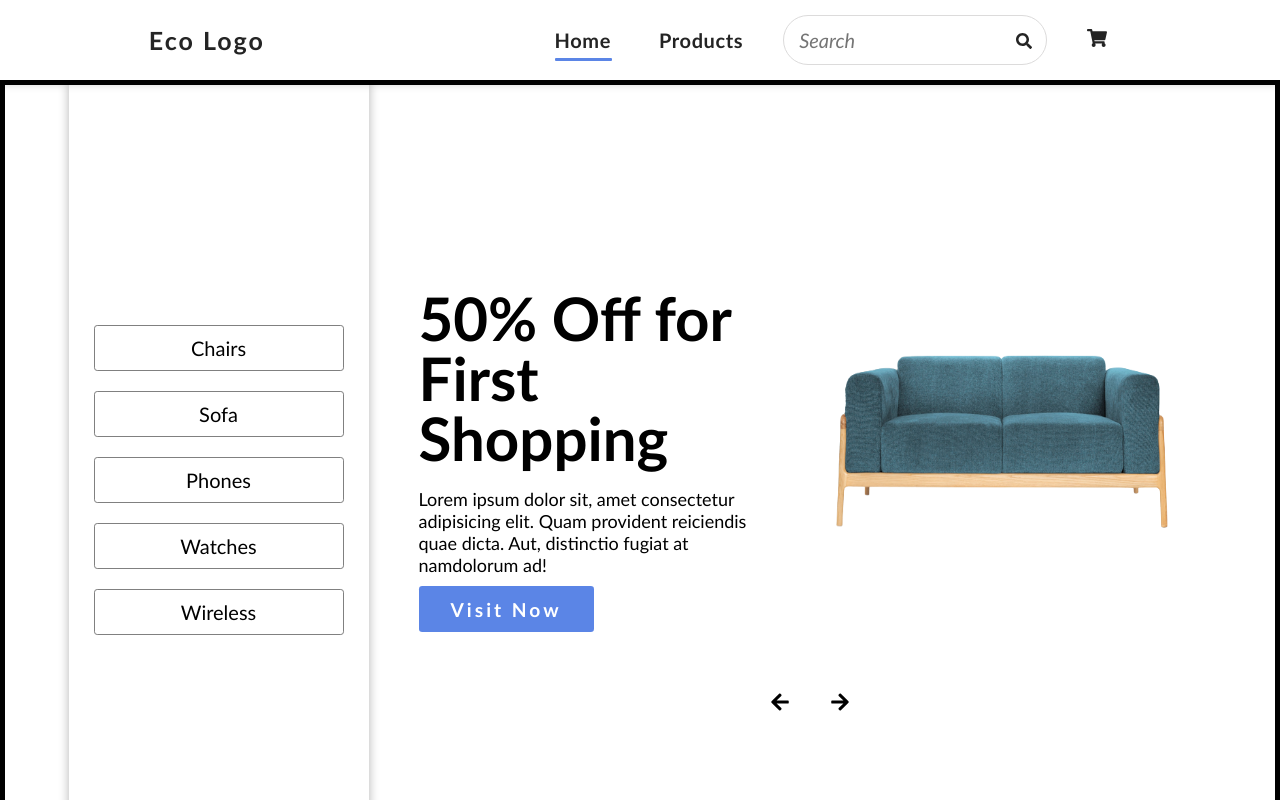
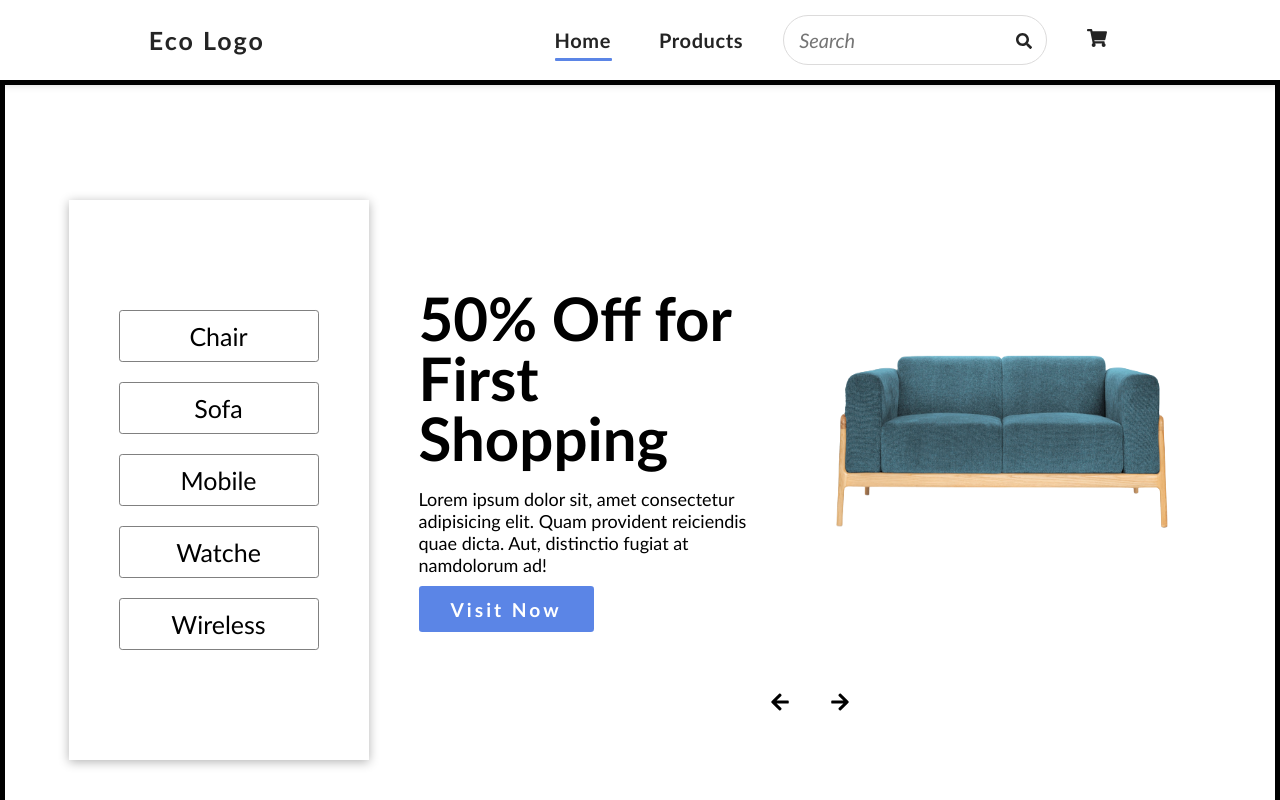
Before and after one commit to awaisabdulsalam/Ecommerce-Store, a React (Vite) app in the folder my-app/: page /Ecommerce-Store/Ecommerce-Store in a window 1280 px wide. Shown: the top 800 px of the page. Built offline with nearby package versions, Linux system fonts and the light colour scheme.

Commit message:
category

```diff
--- a/my-app/src/App.css
+++ b/my-app/src/App.css
@@ -129,6 +129,7 @@ nav ul li a {
 .hero_section {
     display: grid;
     direction: row;
+    place-items: center;
     grid-template-columns: 300px 1fr;
     height: 100vh;
     width: 90%;
@@ -143,7 +144,9 @@ nav ul li a {
     align-items: center;
     justify-content: center;
     padding: 20px 0;
-    box-shadow: 0 2px 10px rgba(0, 0, 0, 0.3)
+    box-shadow: 0 2px 10px rgba(0, 0, 0, 0.3);
+    height: 70vh;
+    width: 300px;
 }
 
 .hero_one_btn {
@@ -156,8 +159,10 @@ nav ul li a {
     border: 1px solid grey;
     border-radius: .2rem;
     background-color: #fff;
+    font-size: 25px;
+    font-weight: 500;
     cursor: pointer;
-    width: 250px;
+    width: 200px;
 }
 .category_btn:hover {
     color: rgb(255, 255, 255);
--- a/my-app/src/App.jsx
+++ b/my-app/src/App.jsx
@@ -1,28 +1,28 @@
 // import { useState } from 'react'
-import './App.css'
-import Home from './components/Home'
-import Products from './components/HomeProducts'
-import Card from './components/Card'
-import { BrowserRouter, Routes, Route } from 'react-router-dom';
-import Header from './components/Header';
-import Footer from './components/Footer';
-
+import "./App.css";
+import Home from "./components/Home";
+import Products from "./components/HomeProducts";
+import Card from "./components/Card";
+import { BrowserRouter, Routes, Route } from "react-router-dom";
+import Header from "./components/Header";
+import Footer from "./components/Footer";
+import Categories from "./components/Categories";
 
 function App() {
-
   return (
     <>
-    <BrowserRouter basename='/Ecommerce-Store'>
+      <BrowserRouter basename="/Ecommerce-Store">
         <Header />
         <Routes>
           <Route exact path="/Ecommerce-Store/" element={<Home />} />
-     <Route path='/Ecommerce-Store/products' element={<Products />} />
-     <Route path='/Ecommerce-Store/card' element={<Card />} />
+          <Route path="/Ecommerce-Store/products" element={<Products />} />
+          <Route path="/Ecommerce-Store/card" element={<Card />} />
+          <Route path="/Ecommerce-Store/categories" element={<Categories />} />
         </Routes>
         <Footer />
       </BrowserRouter>
     </>
-  )
+  );
 }
 
-export default App
+export default App;
--- /dev/null
+++ b/my-app/src/components/Categories.jsx
@@ -0,0 +1,7 @@
+import HomeProducts from "./HomeProducts";
+
+const Categories = () => {
+  return <div>{<HomeProducts />}</div>;
+};
+
+export default Categories;
--- a/my-app/src/components/Hero.jsx
+++ b/my-app/src/components/Hero.jsx
@@ -1,43 +1,34 @@
 import { FaArrowLeft, FaArrowRight } from "react-icons/fa";
-import { useState } from "react";
+import { useEffect, useState } from "react";
 import image1 from "../images/double-sofa-01.png";
 import image2 from "../images/phone-05.jpg";
 import image3 from "../images/watch-03.jpg";
 import image4 from "../images/wireless-01.png";
 import image5 from "../images/arm-chair-01.jpg";
+import { Link } from "react-router-dom";
 
 const Hero = () => {
-  const imageArray = [
-    // {
-    //   key: 1,
-    //   src: image1,
-    //   heading: "50% Off for First Shopping",
-    //   desc: "Lorem ipsum dolor sit, amet consectetur adipisicing elit. Quam provident reiciendis quae dicta. Aut, distinctio fugiat at namdolorum ad!",
-    //   btn: "Visit Now",
-    // },
-    // {
-    //   key: 2,
-    //   src: image2,
-    //   heading: "50% Off for First Shopping",
-    //   desc: "Lorem ipsum dolor sit, amet consectetur adipisicing elit. Quam provident reiciendis quae dicta. Aut, distinctio fugiat at namdolorum ad!",
-    //   btn: "Visit Now",
-    // },
-    image1,
-    image2,
-    image3,
-    image4,
-    image5,
-  ];
-  const categories = ["chairs", "sofa", "phones", "watches", "wireless"];
+  const imageArray = [image1, image2, image3, image4, image5];
+  const categories = ["chair", "sofa", "mobile", "watche", "wireless"];
 
   const [sliderImage, setSliderImage] = useState(0);
+  // const [category, setCategory] = useState();
+  const [type, setType] = useState();
 
+  const handleType = (e) => {
+    setType(e.target.textContent);
+    console.log(type);
+  };
   const prevImage = () => {
     setSliderImage(sliderImage === 0 ? imageArray.length - 1 : sliderImage - 1);
   };
   const nextImage = () => {
     setSliderImage(sliderImage === imageArray.length - 1 ? 0 : sliderImage + 1);
   };
+
+  useEffect(() => {
+    console.log(type);
+  }, [type]);
 
   return (
     <main className="hero_main">
@@ -46,7 +37,11 @@ const Hero = () => {
           {categories.map((category, index) => {
             return (
               <div key={index} className="hero_one_btn">
-                <button className="category_btn">{category}</button>
+                <Link to="/Ecommerce-Store/categories">
+                  <button className="category_btn" onClick={handleType}>
+                    {category}
+                  </button>
+                </Link>
               </div>
             );
           })}
```
Lines whose indentation alone changed are shown as unchanged.
